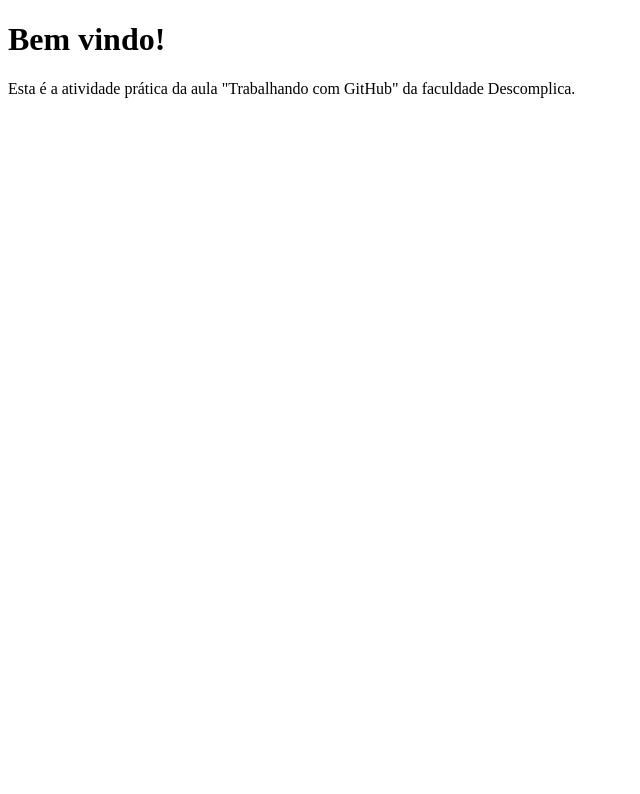
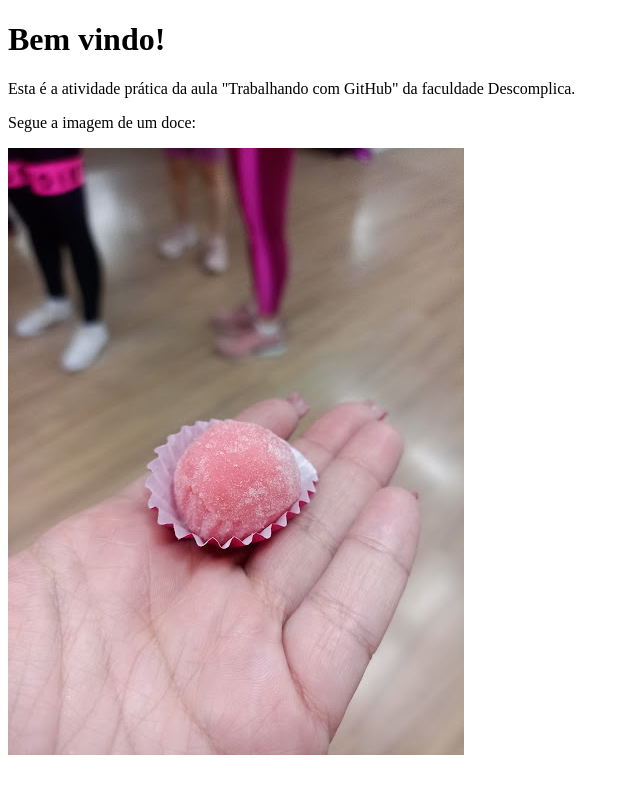
Before and after one commit to anaharumi/githubdescomplica, a plain HTML site: page index.html in a window 1280 px wide. Shown: the whole page, without its empty margins (0-640 px from the left). Drawn offline with Linux system fonts and the light colour scheme.

Commit message:
Adição de imagem

```diff
--- a/index.html
+++ b/index.html
@@ -11,5 +11,11 @@
       Esta é a atividade prática da aula "Trabalhando com GitHub" da faculdade
       Descomplica.
     </p>
+    <p>Segue a imagem de um doce:</p>
+    <img
+      src="images/brigadeiro.jpg"
+      alt="docinho"
+      style="max-width: 100%; height: auto"
+    />
   </body>
 </html>
```
Also changed, not shown: images/brigadeiro.jpg (added).
